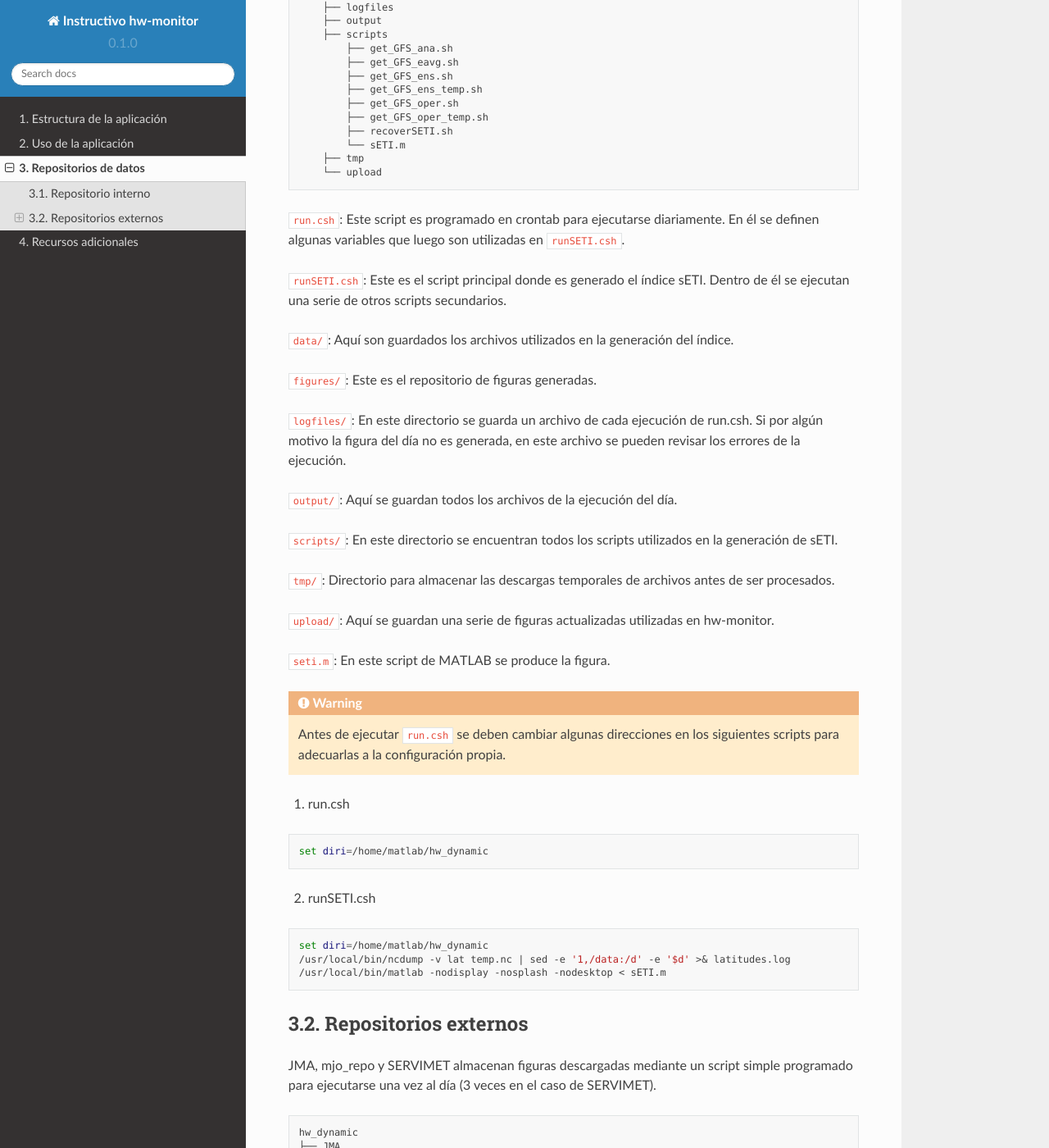
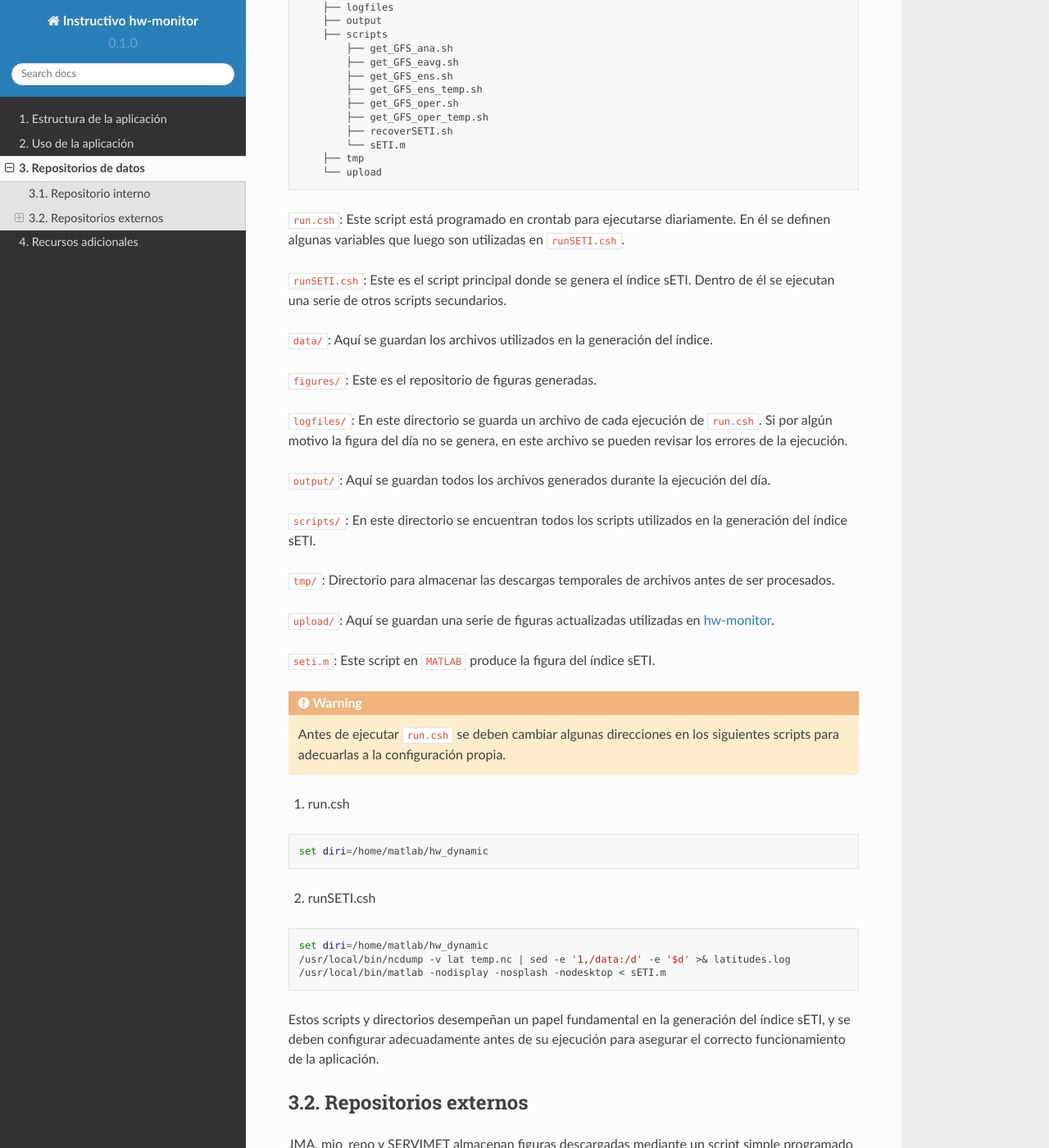
Before and after one commit to chsegura/rtd-tutorial, a Sphinx documentation site: the page built from docs/source/anexoA.rst, in a window 1280 px wide and 1400 px high, scrolled down 948 px. Shown: the whole window at 82% size. Built offline with Sphinx 7.4.7 and the Read the Docs theme 2.0.0, drawn with Linux system fonts in a browser that asks for light colours; some of the changed text lies outside the part shown.

Commit message:
Update anexoA.rst

```diff
--- a/docs/source/anexoA.rst
+++ b/docs/source/anexoA.rst
@@ -14,9 +14,9 @@
    :align: center
    :alt: GitHub template for the tutorial
 
-   Índice sETI (panel superior)
+   Figura: Índice sETI (panel superior)
 
-Los archivos y directorios de mayor importancia se detallan a continuación: ::
+A continuación, se detallan los archivos y directorios más importantes: ::
 
   hw_dynamic
   ├── ETI
@@ -38,25 +38,25 @@
       ├── tmp
       └── upload
 
-``run.csh``: Este script es programado en crontab para ejecutarse diariamente. En él se definen algunas variables que luego son utilizadas en ``runSETI.csh``.
+``run.csh``: Este script está programado en crontab para ejecutarse diariamente. En él se definen algunas variables que luego son utilizadas en ``runSETI.csh``.
 
-``runSETI.csh``: Este es el script principal donde es generado el índice sETI. Dentro de él se ejecutan una serie de otros scripts secundarios.
+``runSETI.csh``: Este es el script principal donde se genera el índice sETI. Dentro de él se ejecutan una serie de otros scripts secundarios.
 
-``data/``: Aquí son guardados los archivos utilizados en la generación del índice.
+``data/``: Aquí se guardan los archivos utilizados en la generación del índice.
 
 ``figures/``: Este es el repositorio de figuras generadas.
 
-``logfiles/``: En este directorio se guarda un archivo de cada ejecución de run.csh. Si por algún motivo la figura del día no es generada, en este archivo se pueden revisar los errores de la ejecución.
+``logfiles/``: En este directorio se guarda un archivo de cada ejecución de ``run.csh``. Si por algún motivo la figura del día no se genera, en este archivo se pueden revisar los errores de la ejecución.
 
-``output/``: Aquí se guardan todos los archivos de la ejecución del día.
+``output/``: Aquí se guardan todos los archivos generados durante la ejecución del día.
 
-``scripts/``: En este directorio se encuentran todos los scripts utilizados en la generación de sETI.
+``scripts/``: En este directorio se encuentran todos los scripts utilizados en la generación del índice sETI.
 
 ``tmp/``: Directorio para almacenar las descargas temporales de archivos antes de ser procesados.
 
-``upload/``: Aquí se guardan una serie de figuras actualizadas utilizadas en hw-monitor.
+``upload/``: Aquí se guardan una serie de figuras actualizadas utilizadas en `hw-monitor <https://www2.dgeo.udec.cl/shiny/hw-monitor/>`_.
 
-``seti.m``:  En este script de MATLAB se produce la figura.
+``seti.m``:  Este script en ``MATLAB`` produce la figura del índice sETI.
 
 .. warning::
 
@@ -75,6 +75,8 @@
   set diri=/home/matlab/hw_dynamic
   /usr/local/bin/ncdump -v lat temp.nc | sed -e '1,/data:/d' -e '$d' >& latitudes.log
   /usr/local/bin/matlab -nodisplay -nosplash -nodesktop < sETI.m
+
+Estos scripts y directorios desempeñan un papel fundamental en la generación del índice sETI, y se deben configurar adecuadamente antes de su ejecución para asegurar el correcto funcionamiento de la aplicación.
 
 Repositorios externos
 ====
@@ -124,7 +126,7 @@
    :align: center
    :alt: GitHub template for the tutorial
 
-   OLR y función corriente de 200 hPa y el flujo de actividad de onda (anomalía) emitido por la Agencia Meteorológica de Japón (JMA)
+   Figura: OLR y función corriente de 200 hPa y el flujo de actividad de onda (anomalía) emitido por la Agencia Meteorológica de Japón (JMA)
 
 mjo_repo
 ----
@@ -134,7 +136,7 @@
    :align: center
    :alt: GitHub template for the tutorial
 
-   Pronóstico basado en MJO GFS emitido por el Centro de Predicción Climática de la NOAA de EE. UU
+   Figura: Pronóstico basado en MJO GFS emitido por el Centro de Predicción Climática de la NOAA de EE. UU
 
 SERVIMET
 ----
@@ -144,4 +146,4 @@
    :align: center
    :alt: GitHub template for the tutorial
 
-   Cartas sinóptica emitida por el Servicio Meteorológico de la Armada de Chile (SERVIMET)
+   Figura: Cartas sinóptica emitida por el Servicio Meteorológico de la Armada de Chile (SERVIMET)
```
